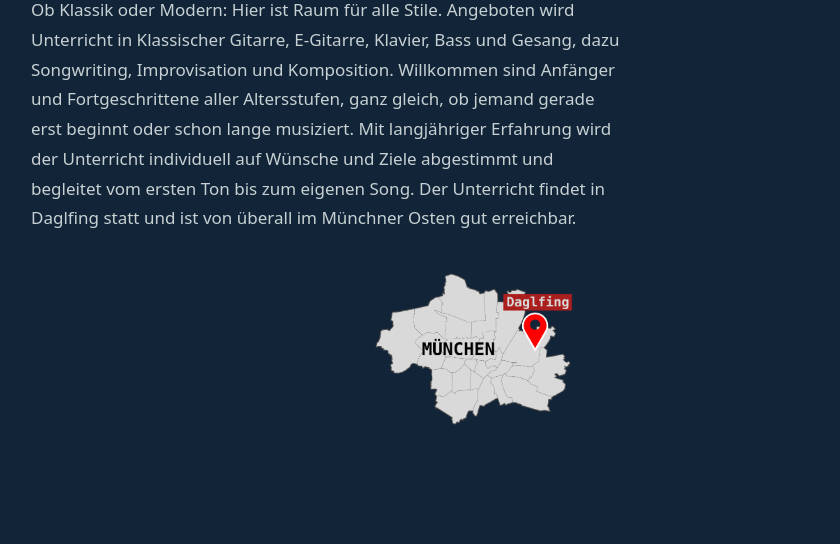
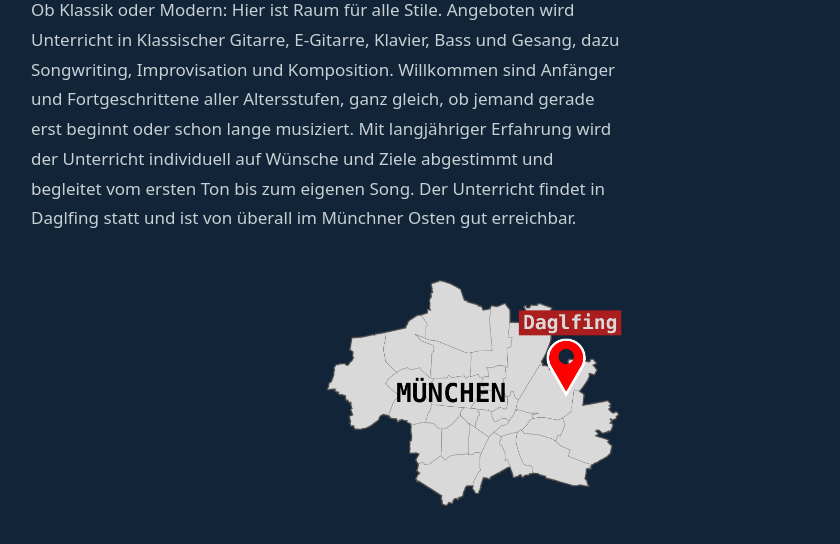
Before and after one commit to gitarre-daglfing/info, a website: page page-1.html in a window 1280 px wide. Shown: the part 242-786 px from the top of the page, without its empty margins (167-1007 px from the left). Drawn offline with Linux system fonts and the light colour scheme.

Commit message:
Update pages.css

```diff
--- a/pages.css
+++ b/pages.css
@@ -2,7 +2,7 @@
 body{background:#122438}
 h1{color:#f4e6c7}
 .intro{color:#c7d1d3}
-.lesson-map{display:block;width:min(100%,200px);height:auto;margin:28px auto 0;border-radius:8px}
+.lesson-map{display:block;width:min(100%,300px);height:auto;margin:28px auto 0;border-radius:8px}
 .detail{background:#122438;color:#c7d1d3}
 .detail .tags{color:inherit}
 html,body{scrollbar-width:none;-ms-overflow-style:none}
```
